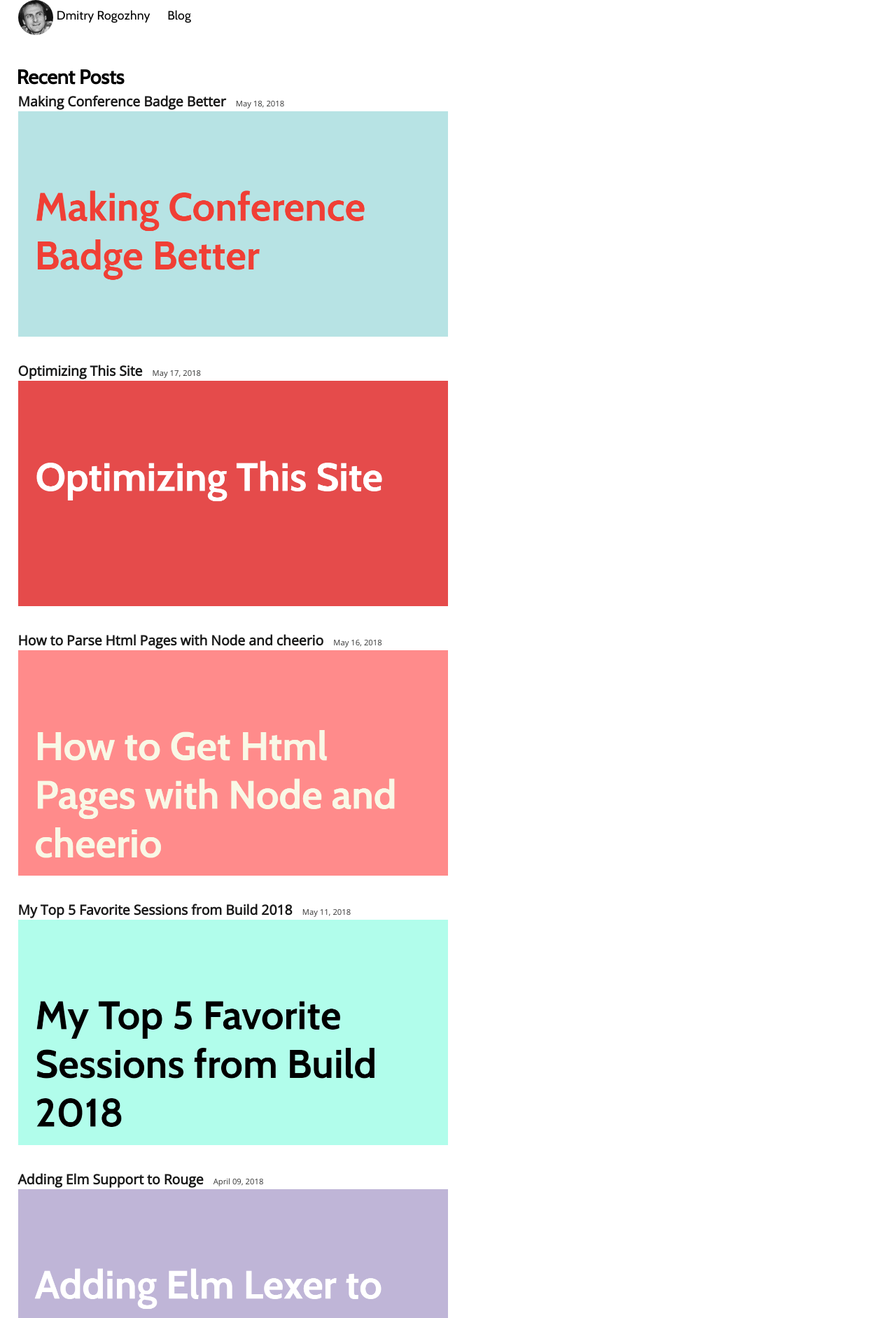
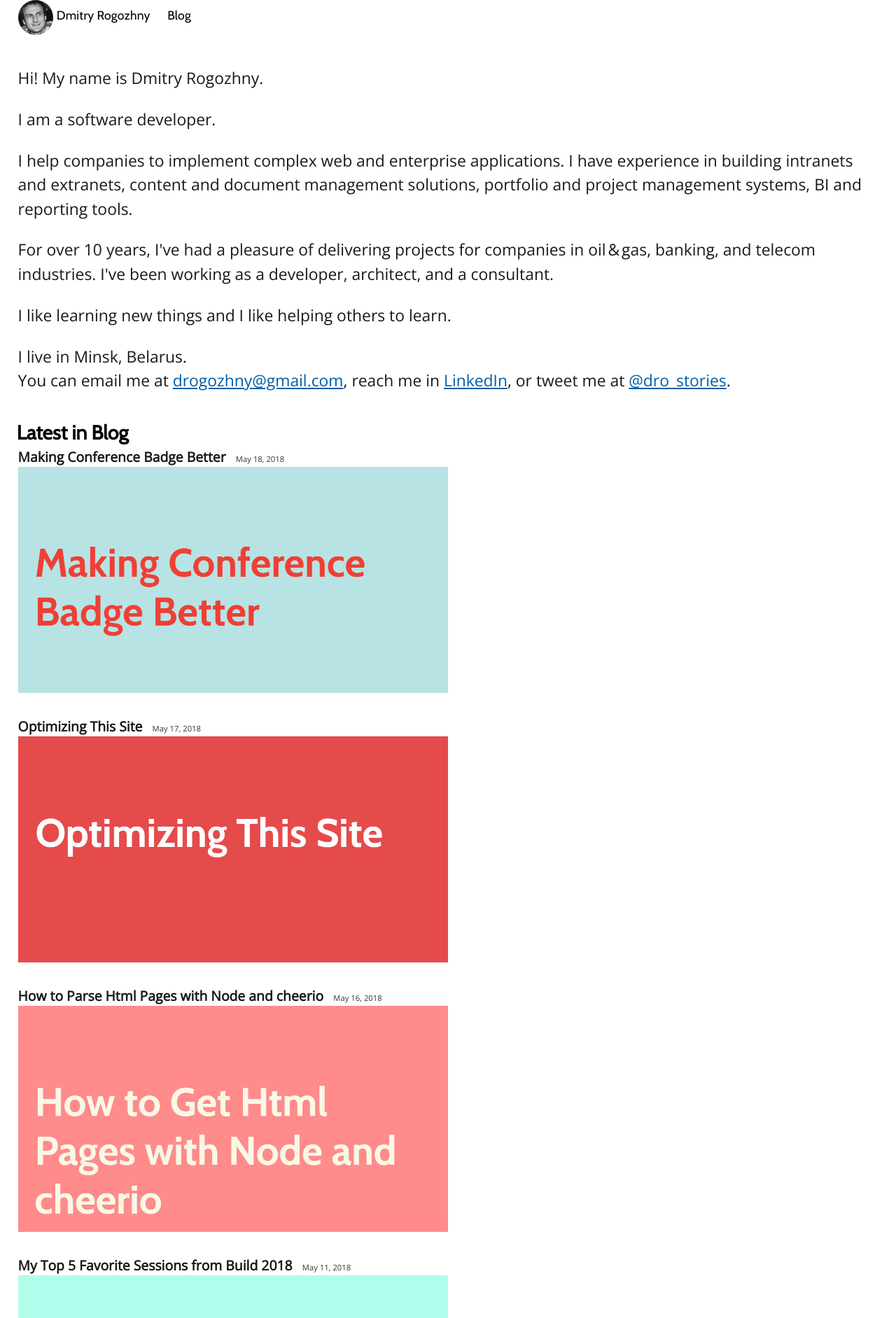
Before and after one commit to dmitryrogozhny/dmitryrogozhny.github.io, a Jekyll site: the page built from index.html, in a window 1280 px wide. Shown: the top 1883 px of the page at 70% size. Built offline with Jekyll 4.4.1, drawn with Linux system fonts in a browser that asks for light colours; some of the changed text lies outside the part shown.

Commit message:
Add about me on the home page

```diff
--- /dev/null
+++ b/_includes/about-me.html
@@ -0,0 +1,30 @@
+<article class="about-me">
+    <p>
+        Hi! My name is Dmitry Rogozhny.
+    </p>
+    <p>
+        I am a software developer.
+    </p>
+
+    <p>
+        I help companies to implement complex web and enterprise applications. I have experience in building intranets and extranets,
+        content and document management solutions, portfolio and project management systems, BI and reporting tools.
+    </p>
+
+    <p>
+        For over 10 years, I've had a pleasure of delivering projects for companies in oil&#8239;&&#8239;gas, banking, and telecom
+        industries. I've been working as a developer, architect, and a consultant.
+    </p>
+
+    <p>
+        I like learning new things and I like helping others to learn.
+    </p>
+
+    <p>
+        I live in Minsk, Belarus.
+        <br/> You can email me at
+        <a href="mailto:{{site.email}}">{{site.email}}</a>, reach me in
+        <a href="https://www.linkedin.com/in/{{site.linkedin_username}}/">LinkedIn</a>, or tweet me at
+        <a href="https://twitter.com/{{site.twitter_username}}">@{{site.twitter_username}}</a>.
+    </p>
+</article>
--- /dev/null
+++ b/_sass/components/about-me.scss
@@ -0,0 +1,4 @@
+.about-me {
+    font-size: 1.3rem;
+    padding-bottom: 1rem;
+}
--- a/css/main.scss
+++ b/css/main.scss
@@ -23,3 +23,4 @@
 @import "./components/social-buttons";
 @import "./components/post-meta-info";
 @import "./components/youtube";
+@import "./components/about-me.scss";
--- a/index.html
+++ b/index.html
@@ -1,5 +1,7 @@
 ---
-layout: home
+    layout: home
 ---
 
-{% include posts-list.html title="Recent Posts" posts=site.posts postsToShow=10 %}
+{% include about-me.html %}
+
+{% include posts-list.html title="Latest in Blog" posts=site.posts postsToShow=6 %}
```
